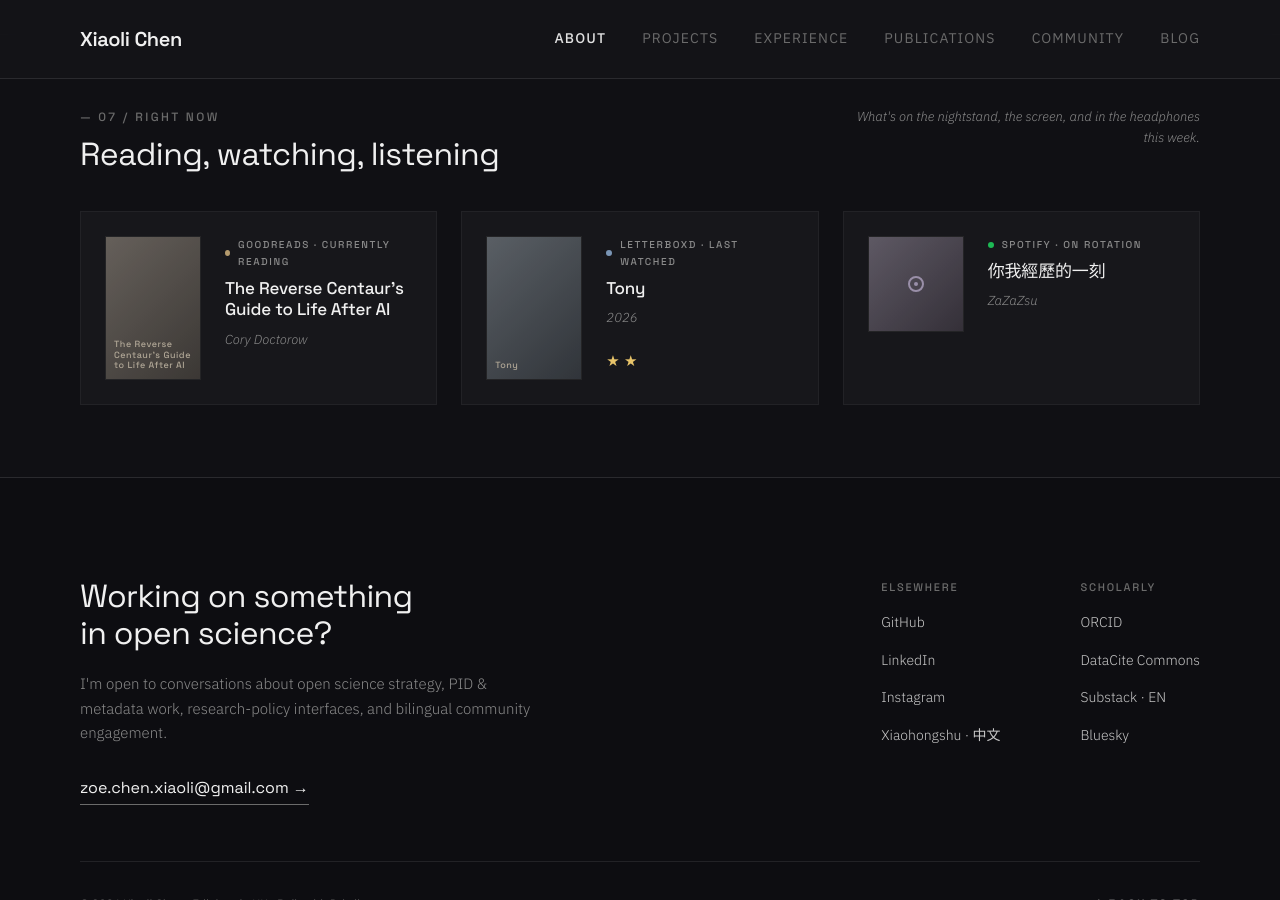
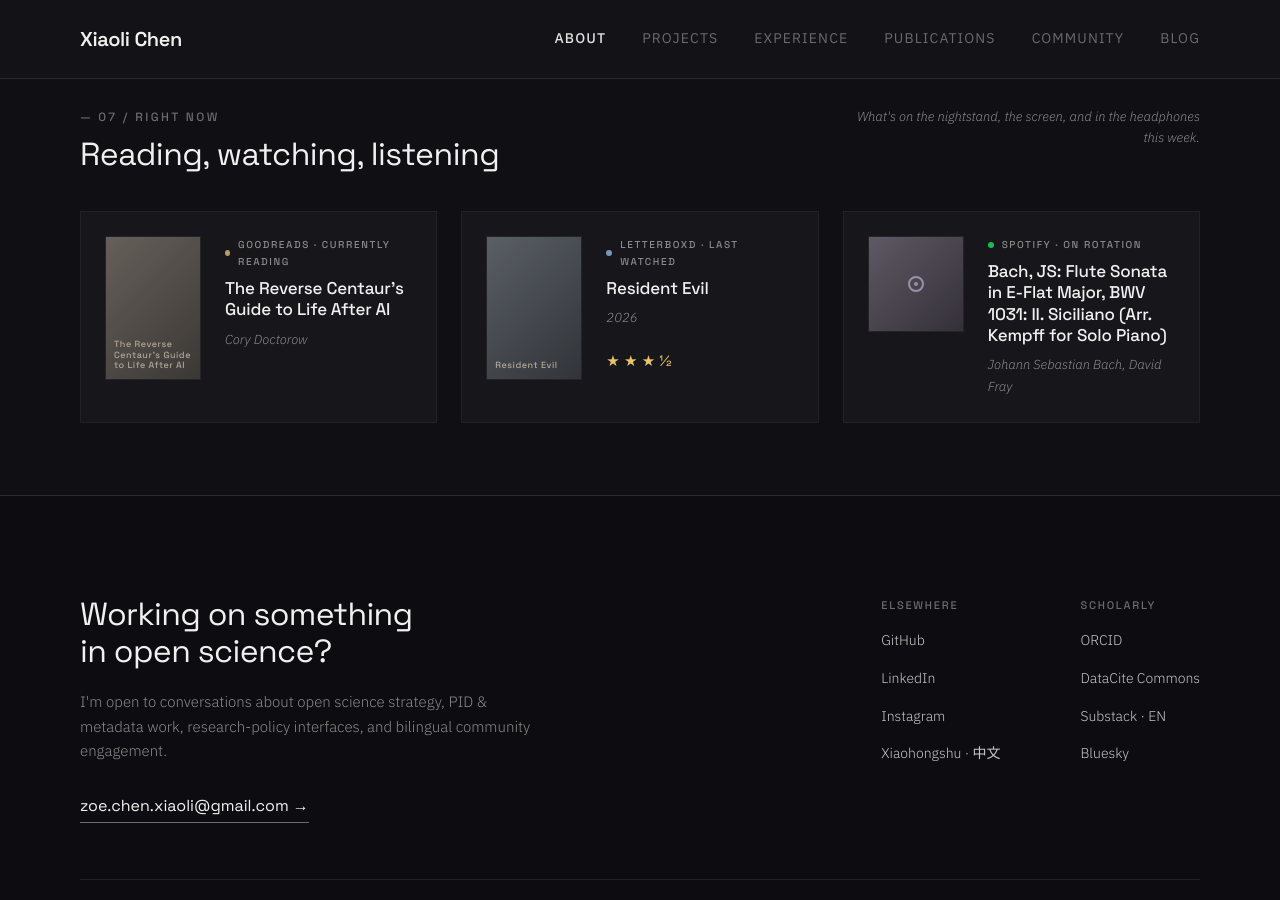
Before and after one commit to xchen101/xchen101.github.io, a Jekyll site: the page built from index.md, in a window 1280 px wide and 900 px high, scrolled down 6679 px. Built offline with Jekyll 4.4.1, drawn with Linux system fonts in a browser that asks for light colours; comment, search, counter and statistics services are not loaded; grey boxes are pictures that could not be loaded.

Commit message:
update: Right Now widget data (auto)

```diff
--- a/_data/now.yml
+++ b/_data/now.yml
@@ -1,4 +1,4 @@
-# Right now — auto-generated by Hermes cron on 2026-09-24 05:00 UTC
+# Right now — auto-generated by Hermes cron on 2026-09-24 11:01 UTC
 # Sources: Goodreads RSS / Letterboxd RSS / Spotify API
 
 reading:
@@ -14,18 +14,18 @@ watching:
   service: "Letterboxd"
   accent: "#7A95B5"
   label: "Last watched"
-  title: "Tony"
+  title: "Resident Evil"
   year: "2026"
-  rating: 2.0
+  rating: 3.5
   profile_url: "https://letterboxd.com/soyoungsogone/"
-  image: "https://a.ltrbxd.com/resized/film-poster/1/2/0/9/0/0/1/1209001-tony-2026-0-600-0-900-crop.jpg?v=63ce7b9234"
+  image: "https://a.ltrbxd.com/resized/film-poster/1/3/0/2/7/1/7/1302717-untitled-resident-evil-reboot-0-600-0-900-crop.jpg?v=a688bf1bc7"
 
 listening:
   service: "Spotify"
   accent: "#1DB954"
   label: "On rotation"
-  title: "你我經歷的一刻"
-  artist: "ZaZaZsu"
-  url: "https://open.spotify.com/track/5NSrO1TTDsHyIwkNjpz132"
+  title: "Bach, JS: Flute Sonata in E-Flat Major, BWV 1031: II. Siciliano (Arr. Kempff for Solo Piano)"
+  artist: "Johann Sebastian Bach, David Fray"
+  url: "https://open.spotify.com/track/0ey0S2KrALXiOI460PaQhn"
   profile_url: "https://open.spotify.com/"
-  image: "https://i.scdn.co/image/ab67616d00001e027fbec518497b3a56a89f1493"
+  image: "https://i.scdn.co/image/ab67616d00001e027f16ff20025b9914bd90dc57"
```
